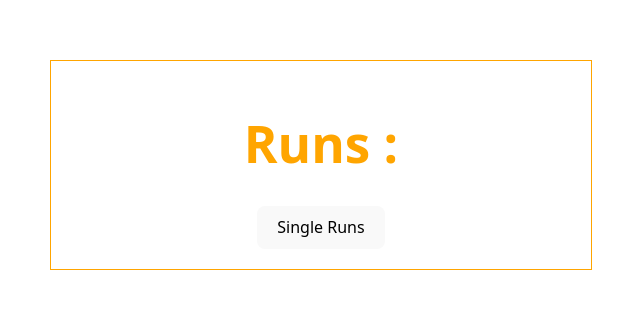
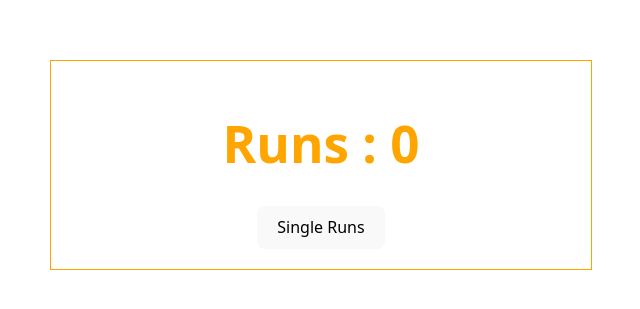
Before and after one commit to plabondas001/Add-Runs, a React (Vite) app: page / in a window 1280 px wide. Shown: the part 235-544 px from the top of the page, without its empty margins (319-959 px from the left). Built offline with nearby package versions, Linux system fonts and the light colour scheme.

Commit message:
single run

```diff
--- a/src/component/Runs.jsx
+++ b/src/component/Runs.jsx
@@ -3,6 +3,11 @@ import { useState } from "react";
 const Runs = () => {
     // SetRuns
     const [runs,setRuns] = useState(0);
+    // Event handler
+    const singleRun = () => {
+        const updateRuns = runs + 1
+        setRuns(updateRuns)
+    }
 
     // Style
     const runsStyle = {
@@ -13,8 +18,8 @@ const Runs = () => {
     }
  return (
     <div style={runsStyle}>
-        <h1>Runs :</h1>
-        <button>Single Runs</button>
+        <h1>Runs : {runs}</h1>
+        <button onClick={singleRun}>Single Runs</button>
     </div>
  )
 };
```
